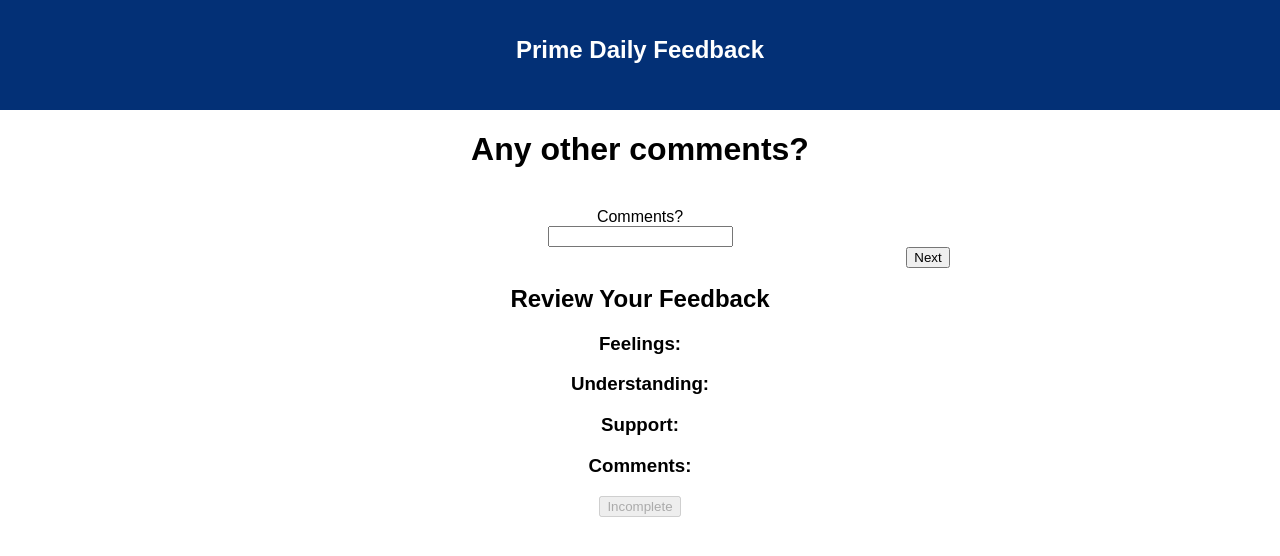
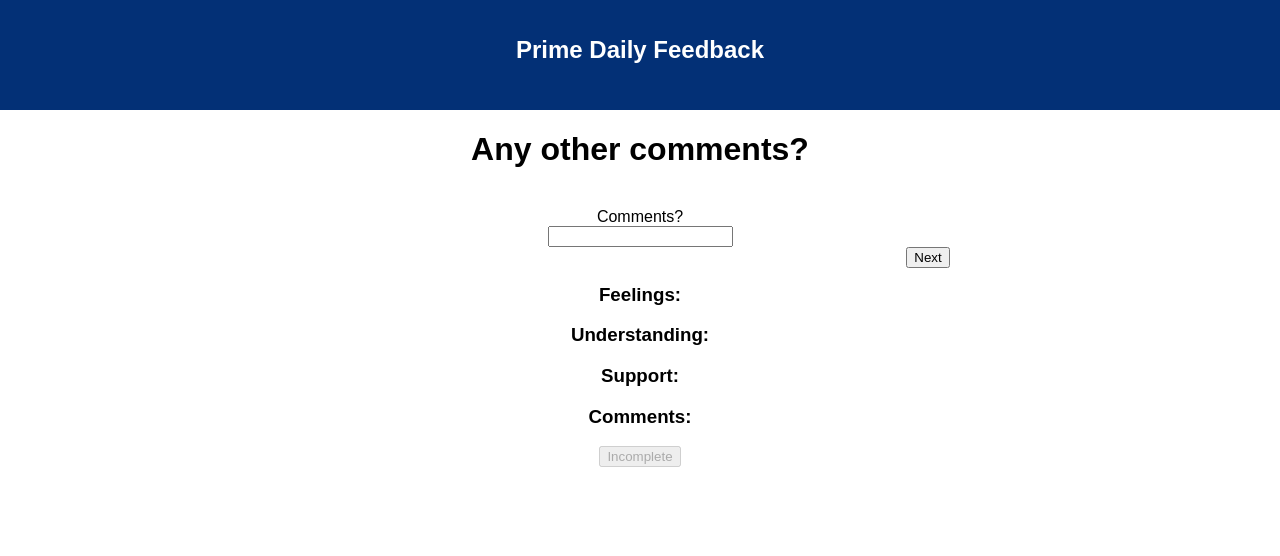
Before and after one commit to katiesteinfeldt/redux-feedback-loop, a React (Create React App) app: page /#/comments in a window 1280 px wide. Shown: the top 556 px of the page. Built offline with nearby package versions, Linux system fonts and the light colour scheme.

Commit message:
remove excess h2 from components

```diff
--- a/src/components/App/App.js
+++ b/src/components/App/App.js
@@ -13,11 +13,6 @@
 import { HashRouter as Router, Route } from 'react-router-dom';
 
 class App extends Component {
-
-  componentDidMount() {
-
-  }
-
 
   render() {
     return (
--- a/src/components/Comments/Comments.js
+++ b/src/components/Comments/Comments.js
@@ -36,7 +36,6 @@
                     <button onClick={this.handleButtonClick}>Next</button>
                 </div>
                 <br />
-                <h2>Review Your Feedback</h2>
                 <h3>Feelings: {this.props.feelingsReducer} </h3>
                 <h3>Understanding: {this.props.understandingReducer}</h3>
                 <h3>Support: {this.props.supportReducer} </h3>
--- a/src/components/Feeling/Feeling.js
+++ b/src/components/Feeling/Feeling.js
@@ -38,7 +38,6 @@
                     <button onClick={this.handleButtonClick}>Next</button>
                 </div>
                 <br />
-                <h2>Review Your Feedback</h2>
                 <h3>Feelings: {this.props.feelingsReducer} </h3>
                 <h3>Understanding: </h3>
                 <h3>Support: </h3>
--- a/src/components/Support/Support.js
+++ b/src/components/Support/Support.js
@@ -37,7 +37,6 @@
                     <button onClick={this.handleButtonClick}>Next</button>
                 </div>
                 <br />
-                <h2>Review Your Feedback</h2>
                 <h3>Feelings: {this.props.feelingsReducer} </h3>
                 <h3>Understanding: {this.props.understandingReducer}</h3>
                 <h3>Support: {this.props.supportReducer}</h3>
--- a/src/components/Understanding/Understanding.js
+++ b/src/components/Understanding/Understanding.js
@@ -37,7 +37,6 @@
                     <button onClick={this.handleButtonClick}>Next</button>
                 </div>
                 <br />
-                <h2>Review Your Feedback</h2>
                 <h3>Feelings: {this.props.feelingsReducer} </h3>
                 <h3>Understanding: {this.props.understandingReducer}</h3>
                 <h3>Support: </h3>
```
